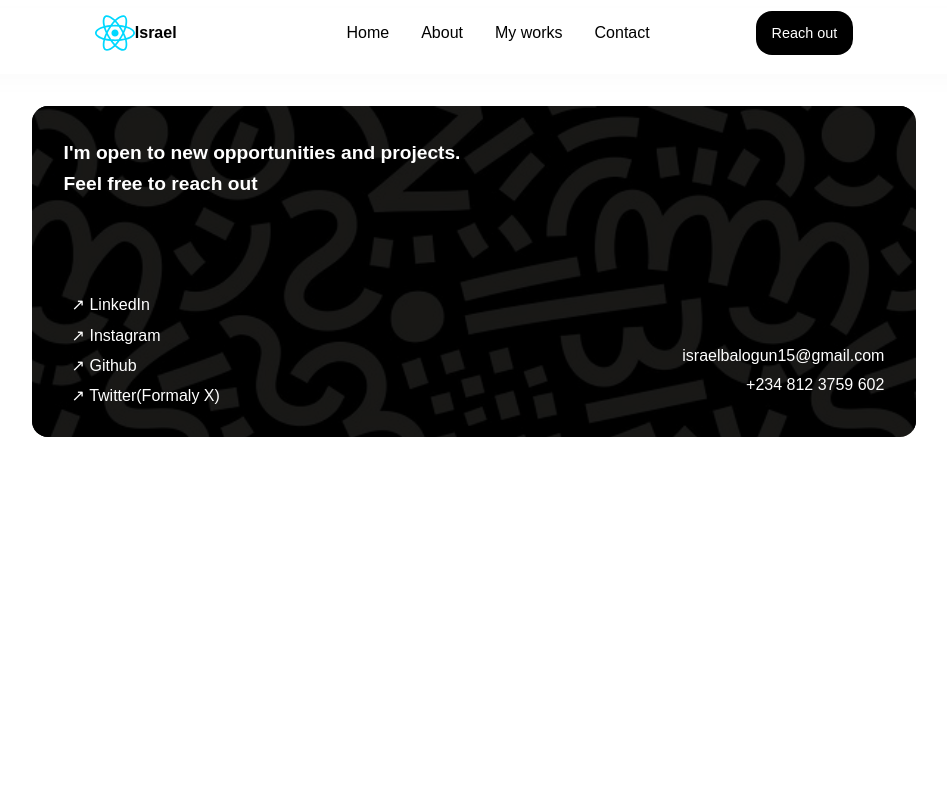
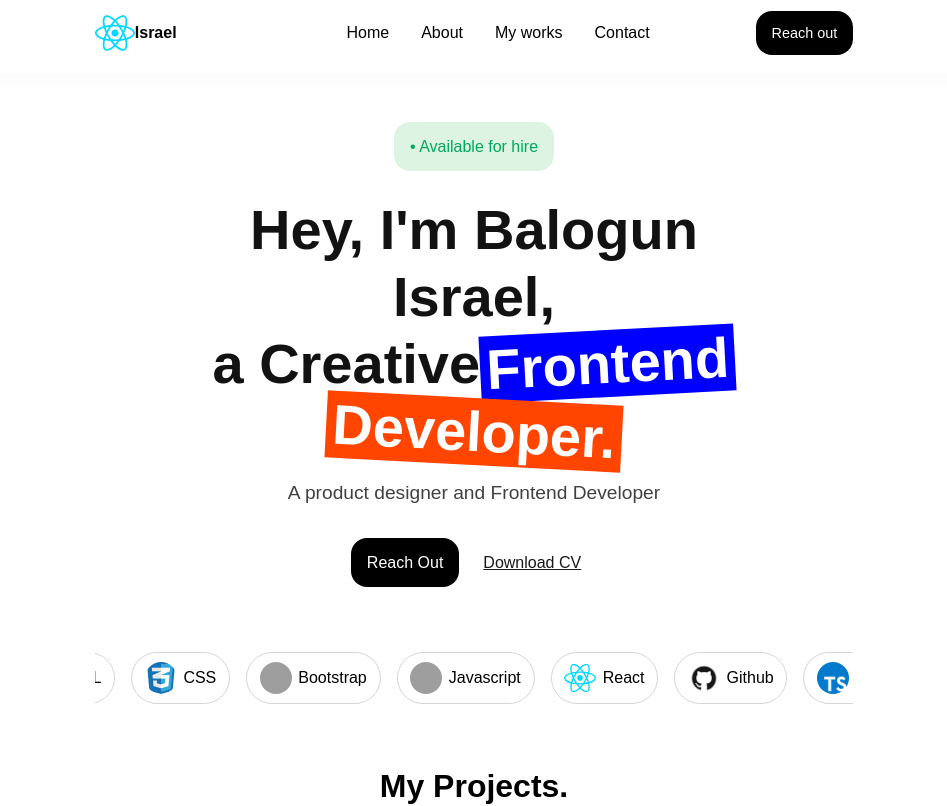
Before and after one commit to Israeluiux/Portfolio, a React (Vite) app: page / in a window 1280 px wide. Shown: the top 806 px of the page, without its empty margins (166-1113 px from the left). Built offline with nearby package versions, Linux system fonts and the light colour scheme; grey boxes are pictures that could not be loaded.

Commit message:
new changes

```diff
--- a/src/App.jsx
+++ b/src/App.jsx
@@ -13,7 +13,7 @@
     <Router>
       <Header />
       <Routes>
-        <Route path="/Portfolio" element={ <Home /> } />
+        <Route path="/" element={ <Home /> } />
         <Route path="/contact" element={ <Contact /> } />
         <Route path="/about" element={ <About /> } />
         <Route path="/myworks" element={ <Works /> } />
--- a/src/Header/Header.jsx
+++ b/src/Header/Header.jsx
@@ -11,7 +11,7 @@
             <div className="logo" style={{display: 'flex'}}><img src={image} alt="" /><p>Israel</p></div>
             {/* nav links */}
             <ol className="nav-links">
-                <li><Link to="/Portfolio">Home</Link></li>
+                <li><Link to="/">Home</Link></li>
                 <li><Link to="/about">About</Link></li>
                 <li><Link to="/myworks">My works</Link></li>
                 <li><Link to="/contact">Contact</Link></li>
--- a/vite.config.js
+++ b/vite.config.js
@@ -4,5 +4,5 @@
 // https://vite.dev/config/
 export default defineConfig({
   plugins: [react()],
-  base: process.env.VITE_BASE_PATH || "/Portfolio"
+  base: process.env.VITE_BASE_PATH || "/"
 })
```
